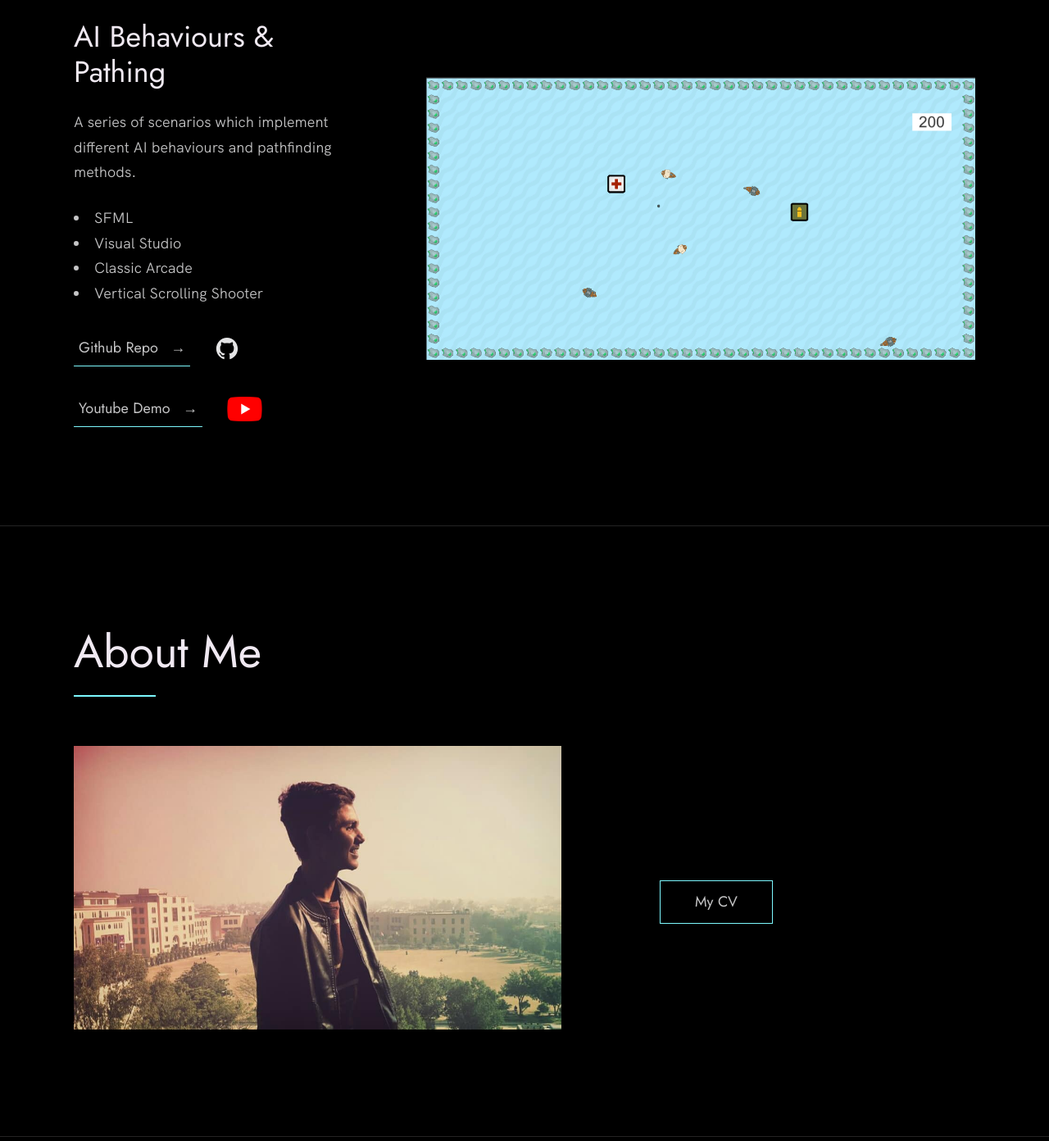
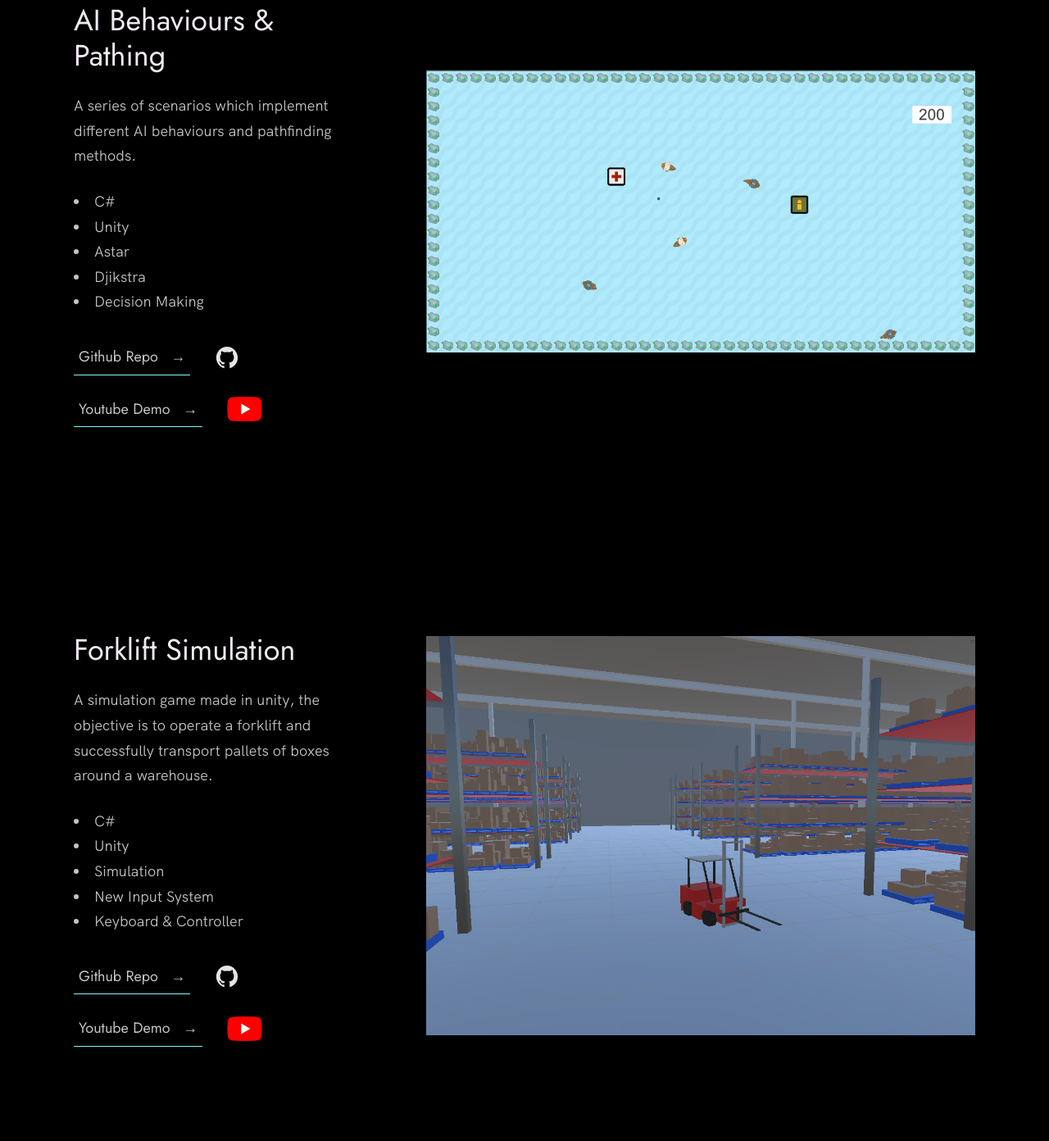
Before and after one commit to ldeacon1/Portfolio, a plain HTML site: page index.html in a window 1280 px wide. Shown: the part 2528-3920 px from the top of the page at 82% size. Drawn offline with Linux system fonts and the light colour scheme.

Commit message:
Adding forklift project

```diff
--- a/index.css
+++ b/index.css
@@ -475,7 +475,7 @@ body:not(.user-is-tabbing) a:focus {
 }
 
 .work__links:not(:last-child) {
-    margin-bottom: 3rem;
+    margin-bottom: 2rem;
 }
 
 .work__text {
--- a/index.html
+++ b/index.html
@@ -152,10 +152,11 @@
                         A series of scenarios which implement different AI behaviours and pathfinding methods.
                     </p>
                     <ul class="work__list">
-                        <li>SFML</li>
-                        <li>Visual Studio</li>
-                        <li>Classic Arcade</li>
-                        <li>Vertical Scrolling Shooter</li>
+                        <li>C#</li>
+                        <li>Unity</li>
+                        <li>Astar</li>
+                        <li>Djikstra</li>
+                        <li>Decision Making</li>
                     </ul>
 
                     <div class="project-links">
@@ -183,6 +184,49 @@
 
                 <div class="work__image-box">
                     <img src="./images/AI_Screenshot.png" class="work__image" alt="Project 3" />
+                </div>
+            </div>
+
+            <!-- Forklift Simulation -->
+            <div class="work__box">
+                <div class="work__text">
+                    <h3>Forklift Simulation</h3>
+                    <p>
+                        A simulation game made in unity, the objective is to operate a forklift and successfully transport pallets of boxes around a warehouse.
+                    </p>
+                    <ul class="work__list">
+                        <li>C#</li>
+                        <li>Unity</li>
+                        <li>Simulation</li>
+                        <li>New Input System</li>
+                        <li>Keyboard & Controller</li>
+                    </ul>
+
+                    <div class="project-links">
+                        <!-- Github Link -->
+                        <div class="work__links">
+                            <a href="https://github.com/ldeacon1/Forklift-Simulation" target="_blank" class="link__text">
+                                Github Repo <span>&rarr;</span>
+                            </a>
+                            <a href="https://github.com/ldeacon1/Forklift-Simulation" title="View Source Code" target="_blank">
+                                <img src="./images/github.svg" class="work__code" alt="GitHub">
+                            </a>
+                        </div>
+
+                        <!-- Youtube Link -->
+                        <div class="work__links">
+                            <a href="https://www.youtube.com/watch?v=JMklu8Ic92w" target="_blank" class="link__text">
+                                Youtube Demo <span>&rarr;</span>
+                            </a>
+                            <a href="https://www.youtube.com/watch?v=JMklu8Ic92w" title="View Demo" target="_blank">
+                                <img src="./images/Youtube_logo.png" class="work__code" alt="GitHub">
+                            </a>
+                        </div>
+                    </div>
+                </div>
+
+                <div class="work__image-box">
+                    <img src="./images/Forklift_Screenshot.png" class="work__image" alt="Project 3" />
                 </div>
             </div>
 
```
Also changed, not shown: images/Forklift_Screenshot.png (added).
